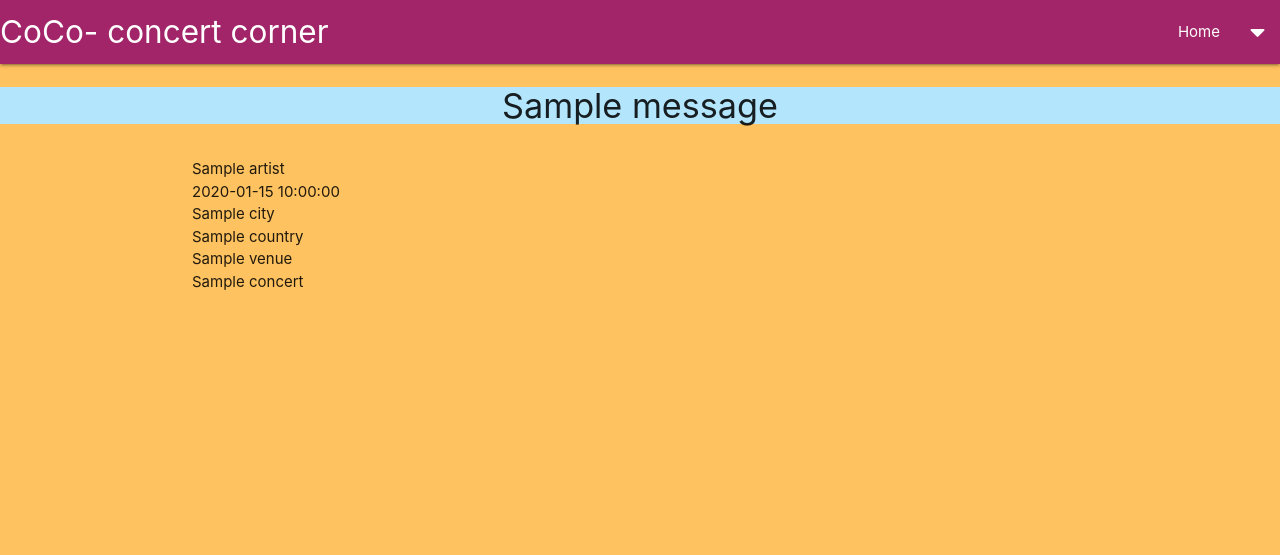
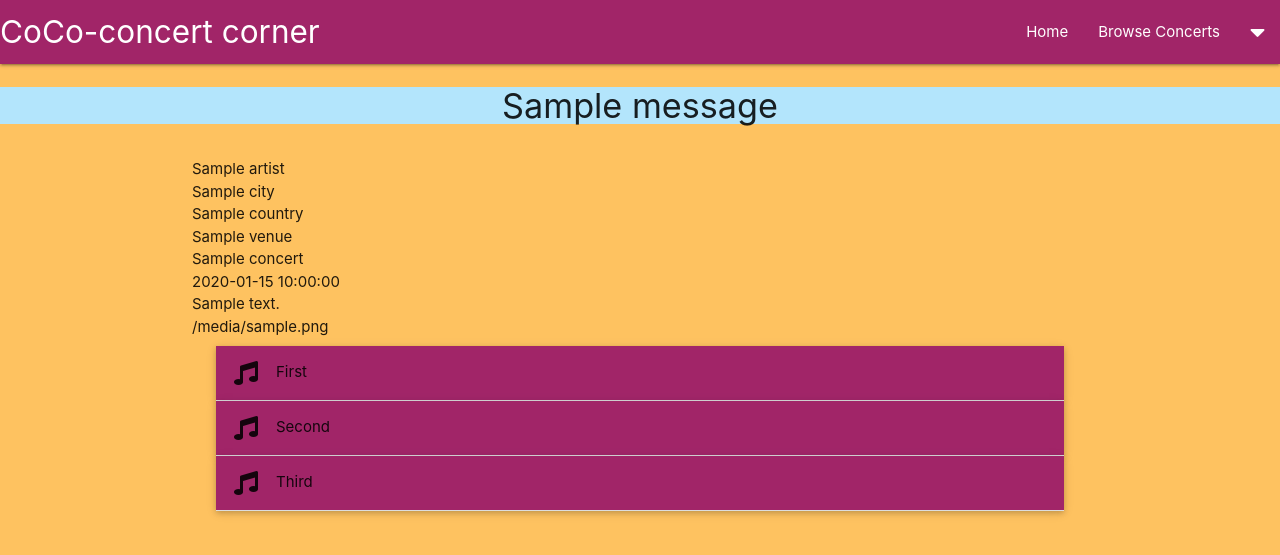
Before and after one commit to komfiGolabi/CoCo-Concert-Corner, a Flask app: page / in a window 1280 px wide. Shown: the top 555 px of the page. Run offline with Flask 2, Linux system fonts and the light colour scheme; one stand-in notice (Sample message) is shown; a database or web service that is not in the repository returns one stand-in record (values such as "Sample title"); some libraries are stand-ins or nearby versions.

Commit message:
created a popout collapsible, that shows the list of the concerts added

```diff
--- a/static/css/style.css
+++ b/static/css/style.css
@@ -2,9 +2,12 @@ body {
     background-color: #FEC260;
 }
 
-.nav-wrapper{
+.nav-wrapper,
+.sidenav,
+.collapsible-header{
     background-color: #A12568;
 }
+
 
 .form-box{
     background-color:white;
--- a/static/js/script.js
+++ b/static/js/script.js
@@ -1,4 +1,9 @@
 $(document).ready(function(){
     $(".dropdown-trigger").dropdown({ hover: false });
     $('.sidenav').sidenav();
+    $('.collapsible').collapsible();
+    $('.parallax').parallax();
+
+
+
   });
--- a/templates/base.html
+++ b/templates/base.html
@@ -14,28 +14,17 @@
 </head>
 <body>
         <header>
-                <!--  <a href="{{ url_for('get_concerts') }}" class="brand-logo">CoCo- concert corner</a>
-                    <a href="#" data-target="mobile-demo" class="sidenav-trigger right"><i class="fas fa-bars"></i></a>
-                    <ul class="right hide-on-med-and-down">
-                        <li><a href="{{ url_for('get_concerts') }}">Home</a></li>
-                        <li><a href="#">Profile</a></li>
-                        <li><a href="#">New Concert</a></li>
-                        <li><a href="#">Manage Categories</a></li>
-                        <li><a href="#">Log Out</a></li>
-                        <li><a href="#">Log In</a></li>
-                        <li><a href="{{ url_for('register') }}">Register</a></li>
-                    </ul>
-                    </div>
-                </nav>-->
 
             <!--main menu with a dropdown-->
         <nav class="nav-extended">
 
         <div class="nav-wrapper">
-            <a href="{{ url_for('get_concerts') }}" class="brand-logo">CoCo- concert corner</a>
+            <a href="{{ url_for('get_concerts') }}" class="brand-logo text-darken text-shadow">CoCo-concert corner</a>
             <a href="#" data-target="mobile-demo" class="sidenav-trigger right"><i class="fas fa-bars"></i></a>
         <ul class="right hide-on-med-and-down">
-            <li><a href="{{ url_for('get_concerts') }}">Home</a></li>
+            <li><a href="templates/index.html">Home</a></li>
+            <li><a href="{{ url_for('get_concerts') }}">Browse Concerts</a></li>
+
             {% if session.user %}
 
             <li><a href="{{ url_for('new_concert') }}">New Concert</a></li>
@@ -56,8 +45,9 @@
         </nav>
             <!--Side NavBar-->
                 <ul class="sidenav" id="mobile-demo">
-                    <li><h4 class="center-align light-blue-text text-darken 4">CoCo- concert corner</h4></li>
-                    <li><a href="{{ url_for('get_concerts') }}">Home</a></li>
+                    <li><h4 class="center-align text-darken 4">CoCo-concert corner</h4></li>
+                    <li><a href="#">Home</a></li>
+                    <li><a href="{{ url_for('get_concerts') }}">Browse Concerts</a></li>
                     {% if session.user %}
                         <li><a href="{{ url_for('profile', username=session['user']) }}">Profile</a></li>
                         <li><a href="{{ url_for('new_concert') }}">New Concert</a></li>
@@ -76,7 +66,7 @@
             {% if messages %}
                 {% for message in messages %}
                     <div class="row flashes"><!---to be changed -->
-                        <h4 class="light-blue lighten-4 center-align">{{ message }}</h4>
+                        <h4 class="center-align light-blue lighten-4 center-align">{{ message }}</h4>
                     </div>
                 {% endfor %}
             {% endif %}
--- a/templates/concerts.html
+++ b/templates/concerts.html
@@ -1,16 +1,35 @@
 <!DOCTYPE html>
 {% extends "base.html" %}
+
 {% block content %}
 
 
     {% for concert in concerts %}
     {{ concert.artist}}<br>
-    {{ concert.date }}<br>
     {{ concert.city }}<br>
     {{ concert.country }}<br>
     {{ concert.venue }}<br>
     {{ concert.category_name }}<br>
+    {{ concert.concert_date }}<br>
+    {{ concert.description}}<br>
+    {{ concert.image}}<br>
+
+
 {% endfor %}
 
+<ul class="collapsible popout">
+    <li>
+      <div class="collapsible-header"><i class="fas fa-music"></i>First</div>
+      <div class="collapsible-body"><span>Lorem ipsum dolor sit amet.</span></div>
+    </li>
+    <li>
+      <div class="collapsible-header"><i class="fas fa-music"></i>Second</div>
+      <div class="collapsible-body"><span>Lorem ipsum dolor sit amet.</span></div>
+    </li>
+    <li>
+      <div class="collapsible-header"><i class="fas fa-music"></i>Third</div>
+      <div class="collapsible-body"><span>Lorem ipsum dolor sit amet.</span></div>
+    </li>
+  </ul>
 
 {% endblock %}
```
